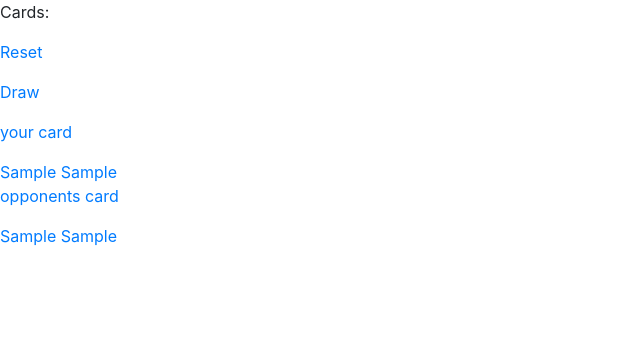
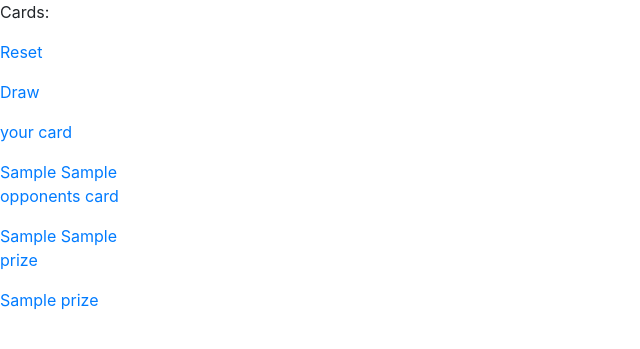
Before and after one commit to MattCrutchley/cards, a Flask app: page /draw/ in a window 1280 px wide. Shown: the top 349 px of the page, without its empty margins (0-640 px from the left). Run offline with Flask 2, Linux system fonts and the light colour scheme; tables that the repository leaves empty hold one stand-in row (values such as "Sample post"); a database or web service that is not in the repository returns one stand-in record (values such as "Sample title"); data that the repository does not hold is empty; some libraries are stand-ins or nearby versions.

Commit message:
prize now pulls through to frontend

```diff
--- a/frontend/application/routes.py
+++ b/frontend/application/routes.py
@@ -16,7 +16,7 @@ def reset():
 @app.route('/draw/')
 def draw():
     response = requests.get('http://draw:5000/').json()
-    return render_template('index.html',card0 = response["Card0"], suit0 = response ["Suit0"], card1 = response["Card1"], suit1 = response ["Suit1"] )
+    return render_template('index.html',card0 = response["Card0"], suit0 = response ["Suit0"], card1 = response["Card1"], suit1 = response ["Suit1"], prize = prize()["Prize"] )
 
 @app.route('/prize/')
 def prize():
--- a/frontend/application/templates/index.html
+++ b/frontend/application/templates/index.html
@@ -21,5 +21,8 @@
 <div>
 	<p> opponents card </p>{{ card1 }} {{ suit1 }}
 </div>
+<div>
+	<p> prize </p> {{ prize }}
+</div>
 
 {% endblock %}
```
